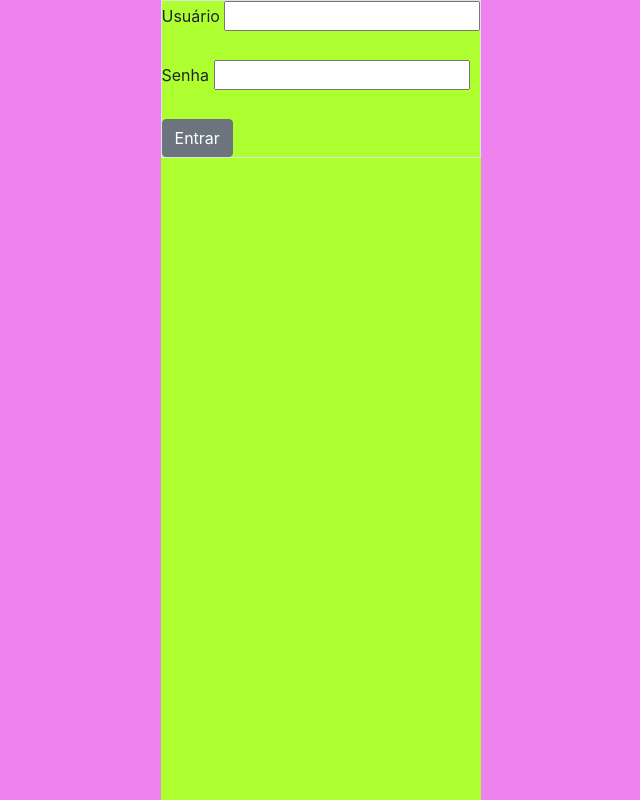
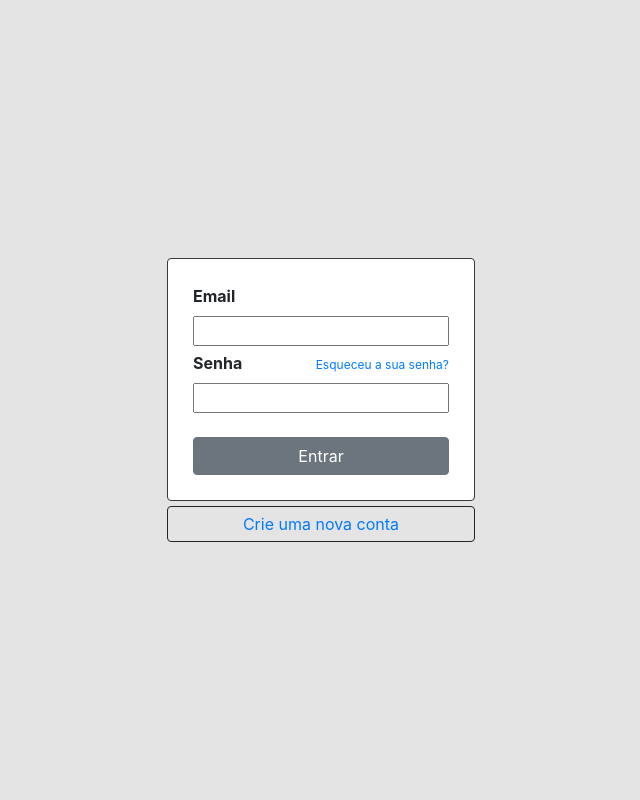
Before and after one commit to lucaspsacchi/ihc2018, a PHP site: page /login.php in a window 1280 px wide. Shown: the whole page, without its empty margins (319-959 px from the left). Run offline with PHP 8.4, Linux system fonts and the light colour scheme.

Commit message:
Atualização

```diff
--- a/css/cadastro.css
+++ b/css/cadastro.css
@@ -10,12 +10,57 @@ body {
     display: flex;
     min-height: 100vh;
     justify-content: center;
-    background-color: violet;
+    background-color: rgb(228, 228, 228);
 }
 
 .site-column {
     display: flex !important;
     flex-direction: column;
     height:100vh;
-    background-color: greenyellow;
+    justify-content: center;
 }
+
+form {
+    display: block;
+    padding: 25px;
+    background-color: white;
+}
+
+.border {
+    border-width: 10px;
+}
+
+.site {
+    display: flex;
+    flex-direction: column;
+    min-height: 100vh;
+}
+
+.divrow {
+    display: flex;
+    flex-direction: row;
+    justify-content: space-between;
+    align-items: baseline;
+    margin-top: 5px;
+}
+
+.divesq {
+    font-size: 12px;
+}
+
+button {
+    width: 100%;
+}
+
+.wrap {
+    flex-grow:1;
+}
+
+.cardCad {
+    padding: 5px;
+    border-style: solid;
+    border-width: 1px;
+    margin-top: 5px;
+    display: flex;
+    justify-content: center;
+}
--- a/login.php
+++ b/login.php
@@ -1,4 +1,6 @@
+<?php
 
+?>
 <!DOCTYPE html>
 <html lang="pt-br">
     <head>
@@ -19,20 +21,26 @@
         <!-- Importando estilo css -->
         <link type="text/css" rel="stylesheet" href="css/cadastro.css">
     </head>
-    <body>
-        <!-- Navbar -->
+    <body class="site">
+        <!-- Logo -->
+
 
         <!-- Main -->
-        <main class="site-row">
+        <main  class="wrap">
+            <div class="site-row">
                 <div class="site-column">
-                <form class="border"> <!-- Redirecionamento depende de cada usuário, vai ter um header depois da verificação das credenciais -->
+                    <form class="border border-dark rounded"> <!-- Redirecionamento depende de cada usuário, vai ter um header depois da verificação das credenciais -->
                         <div class="">
-                        <label for="usuario">Usuário</label>
-                        <input type="text" name="inputUsuario" pattern=".{5,30}" required> <!-- Autofocus? -->
+                            <label for="email" style="font-weight: bold;">Email</label><br><!-- Pattern -->
+                            <input type="text" name="inputEmail" pattern=".{5,30}" required> <!-- Autofocus? -->
                         </div>
-                    <br>
                         <div class="">
-                        <label for="senha">Senha</label>
+                            <div class="divrow">
+                                <label class="divsenha" style="font-weight: bold;">Senha</label>
+                                <div class="divesq">
+                                    <a href="#">Esqueceu a sua senha?</a>
+                                </div>
+                            </div>
                             <input type="password" name="inputSenha" pattern=".{5,30}" required>
                         </div>
                         <br>
@@ -40,13 +48,12 @@
                             <button type="submit" class="btn btn-secondary">Entrar</button>
                         </div>
                     </form>
+
+                    <div class="cardCad rounded">
+                        <a href="./cadastro.php">Crie uma nova conta</a>
+                    </div>
+                </div>
             </div>
         </main>
-
-
-        <!-- Footer -->
-        <footer>
-
-        </footer>
     </body>
 </html>
```
Also changed, not shown: cadastro.php (added, +40 -0 lines), cadastro/login.html (deleted), vendedor/index.php (renamed from cadastro/index.php). Lines whose indentation alone changed are shown as unchanged.
